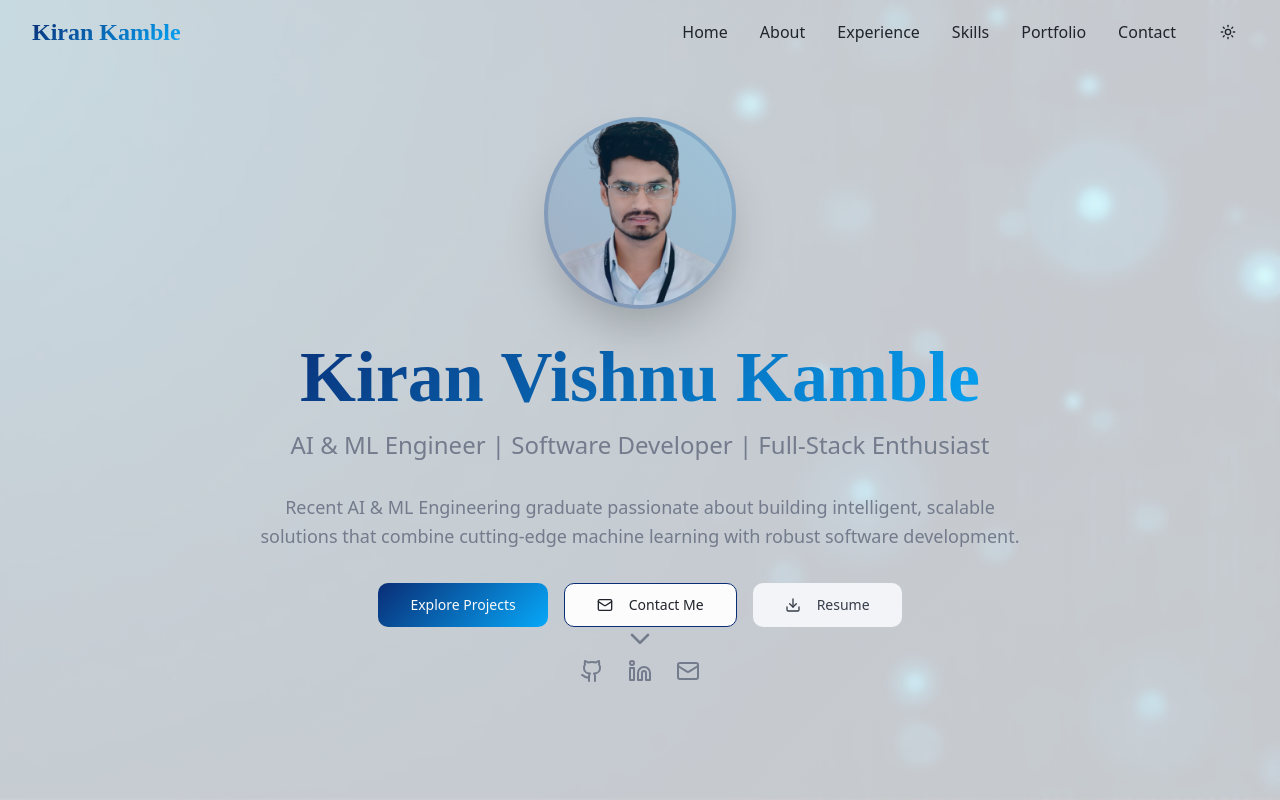
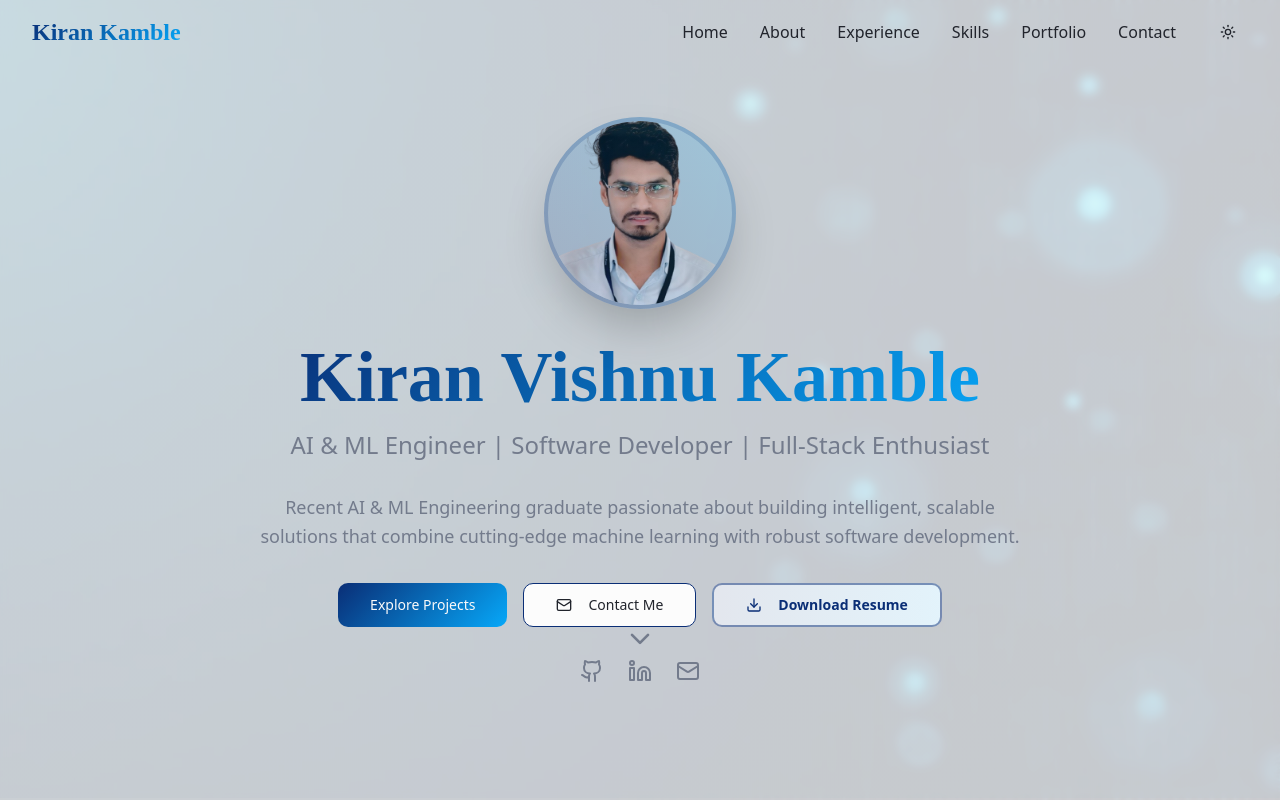
Before and after one commit to kirankamble1523/kiranvkamble, a React (Vite) app: page / in a window 1280 px wide. Shown: the top 800 px of the page. Built offline with nearby package versions, Linux system fonts and the light colour scheme; a web font is replaced by a local one.

Commit message:
Add resume PDF to hero section

```diff
--- a/src/components/Hero.tsx
+++ b/src/components/Hero.tsx
@@ -105,13 +105,14 @@ const Hero = () => {
               Contact Me
             </Button>
             <Button
-              variant="secondary"
+              variant="outline"
               size="lg"
               onClick={() => window.open('/Kiran-Kamble-Resume.pdf', '_blank')}
-              className="transition-all duration-300 hover:scale-105"
+              className="group relative overflow-hidden border-2 border-primary/50 bg-gradient-to-r from-primary/10 to-accent/10 hover:from-primary/20 hover:to-accent/20 text-primary hover:text-white transition-all duration-500 hover:scale-105 hover:shadow-[0_0_30px_rgba(var(--primary),0.3)]"
             >
-              <Download className="mr-2 h-5 w-5" />
-              Resume
+              <div className="absolute inset-0 bg-gradient-to-r from-primary to-accent opacity-0 group-hover:opacity-100 transition-opacity duration-500" />
+              <Download className="mr-2 h-5 w-5 relative z-10 group-hover:animate-bounce" />
+              <span className="relative z-10 font-semibold">Download Resume</span>
             </Button>
           </motion.div>
 
```
Also changed, not shown: 1 other file (tests, documents, lock files or other folders).
